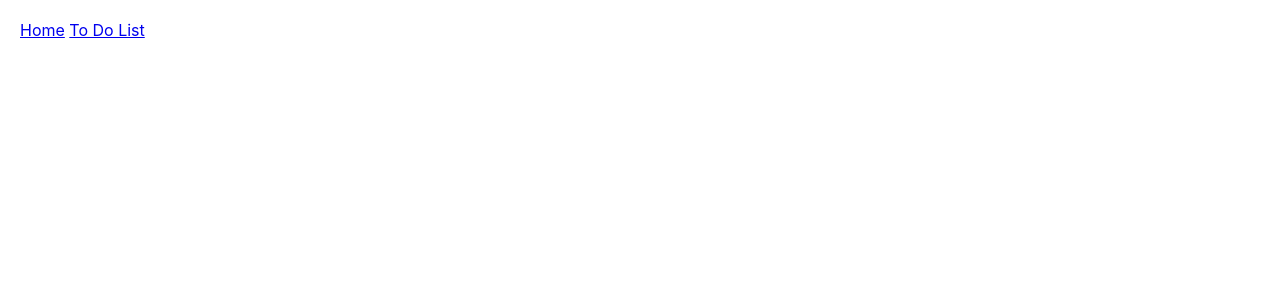
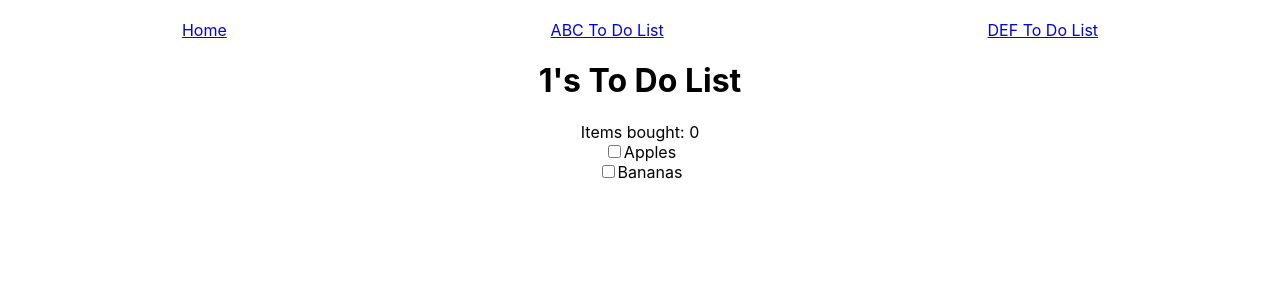
Before and after one commit to michaelhe999/CSE_110_LAB_3, a React (Create React App) app in the folder my-app/: page /todolist/1 in a window 1280 px wide. Before the commit this address had no page. Shown: the top 300 px of the page. Built offline with nearby package versions, Linux system fonts and the light colour scheme.

Commit message:
Exercise 1.5 done

```diff
--- a/my-app/src/App.css
+++ b/my-app/src/App.css
@@ -104,3 +104,7 @@ body {
   overflow-y: auto;
   padding: 20px;
 }
+
+.App-body {
+  text-align: center;
+}
--- a/my-app/src/App.tsx
+++ b/my-app/src/App.tsx
@@ -10,7 +10,7 @@ const App = () => {
      <Navbar />
      <Routes>
        <Route path="/" element={<StickyNotes />} />
-       <Route path="/todolist" element={<ToDoList />} />
+       <Route path="/todolist/:name" element={<ToDoList />} />
      </Routes>
    </div>
  );
--- a/my-app/src/navbar.tsx
+++ b/my-app/src/navbar.tsx
@@ -1,11 +1,13 @@
 import { Link } from "react-router-dom";
 
 export const Navbar = () => {
- return (
-   <div>
-     <nav>
-       <Link to="/">Home</Link> <Link to="/todolist">To Do List</Link>
-     </nav>
-   </div>
- );
+  return (
+	<div>
+  	<nav style={{ display: "flex", justifyContent: "space-around" }}>
+    	<Link to="/">Home</Link>
+    	<Link to="/todolist/ABC">ABC To Do List</Link>
+    	<Link to="/todolist/DEF">DEF To Do List</Link>
+  	</nav>
+	</div>
+  );
 };
--- a/my-app/src/toDoList.tsx
+++ b/my-app/src/toDoList.tsx
@@ -3,8 +3,10 @@ import "./App.css";
 import { useState } from "react";
 import { GroceryItem } from "./types";
 import { dummyGroceryList } from "./constant";
+import { useParams } from "react-router-dom";
 
 export function ToDoList() {
+ const { name } = useParams();
  const [numRemainingItems, setNumRemainingItems] = useState(0);
 
  let [items, setItems] = useState(dummyGroceryList);
@@ -32,6 +34,7 @@ export function ToDoList() {
  return (
    <div className="App">
      <div className="App-body">
+     <h1>{name}'s To Do List</h1>
        Items bought: {numRemainingItems}
        <form action=".">
          {items.map((item) => ListItem(item, handleCheckboxClick))}
```
